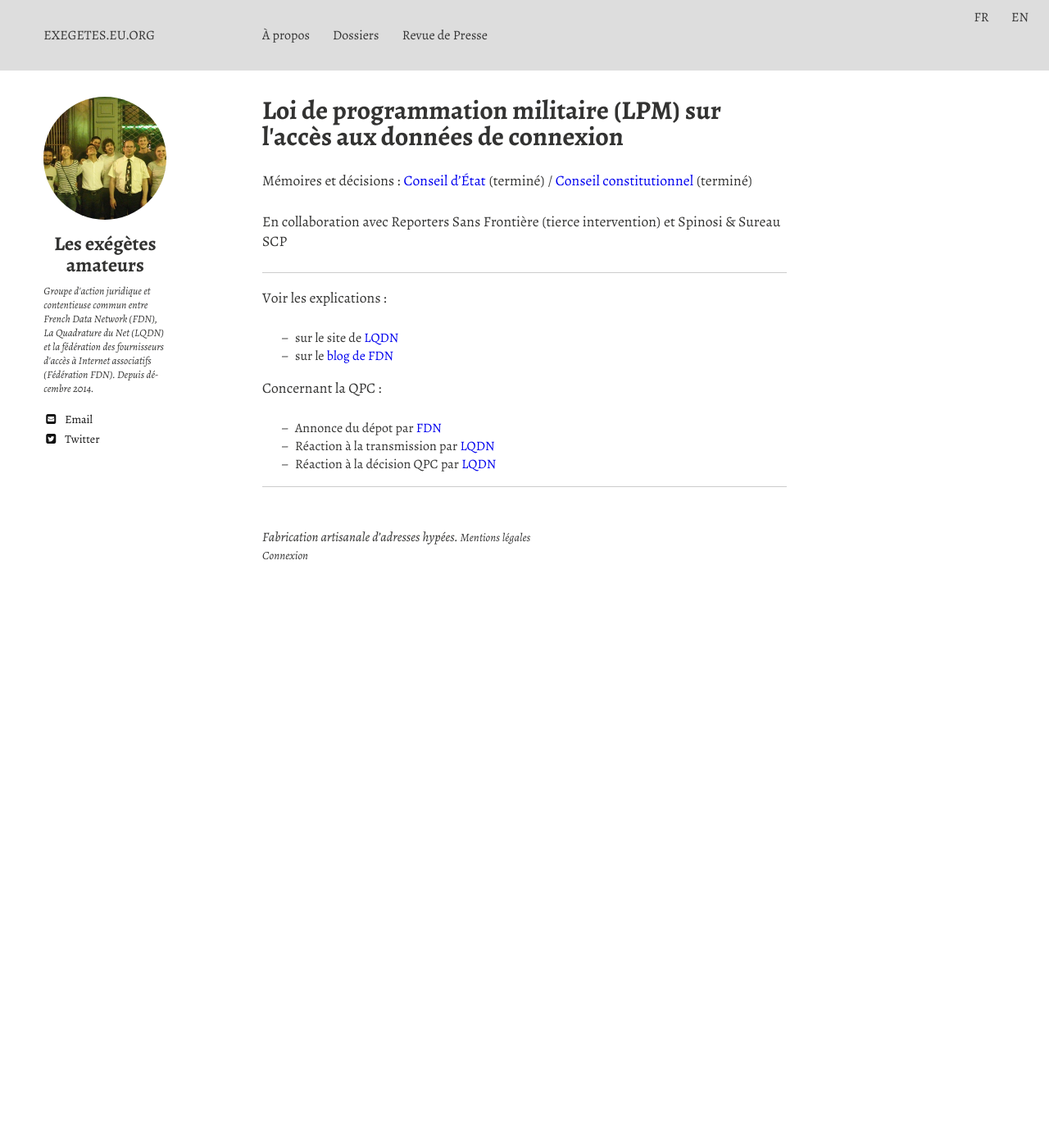
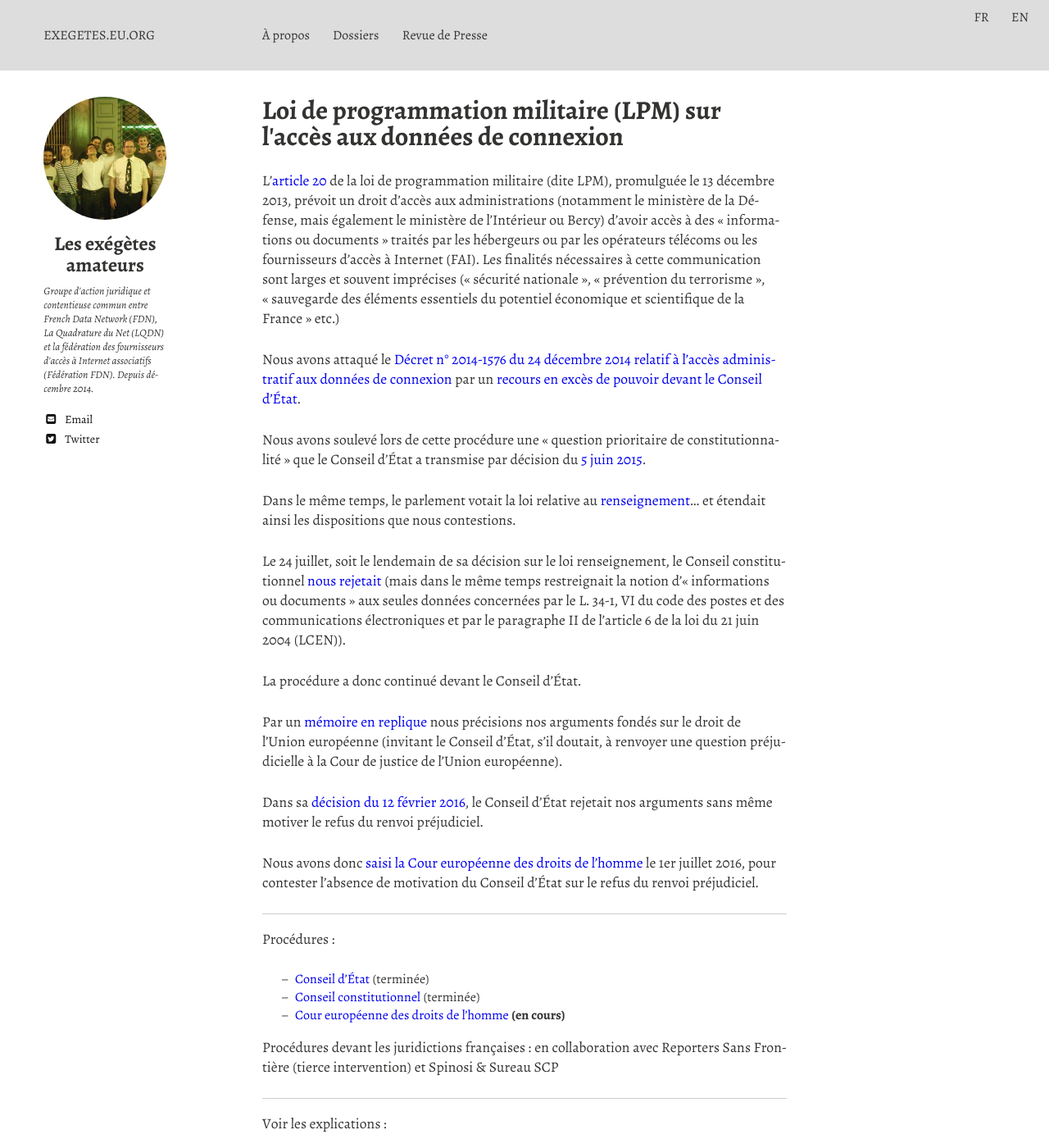
Before and after one commit to hugoroy/exegetes-web, a Jekyll site: the page built from _dossiers/lpm.md, in a window 1280 px wide and 1400 px high. Shown: the whole window at 82% size. Built offline with Jekyll 4.4.1, drawn with Linux system fonts in a browser that asks for light colours; nearby versions of some CDN libraries; some of the changed text lies outside the part shown.

Commit message:
mise à jour des dossiers

```diff
--- a/_dossiers/lpm.md
+++ b/_dossiers/lpm.md
@@ -5,18 +5,73 @@ title: "Loi de programmation militaire (LPM) sur l'accès aux données de connex
 ---
 
 
-Mémoires et décisions : [Conseil d'État][lpmCEtat] (terminé) /
-[Conseil constitutionnel][lpmCConst] (terminé)
+L'[article 20](http://www.legifrance.gouv.fr/eli/loi/2013/12/18/DEFX1317084L/jo#JORFARTI000028338886)
+de la loi de programmation militaire (dite LPM), promulguée le 13
+décembre 2013, prévoit un droit d'accès aux administrations (notamment
+le ministère de la Défense, mais également le ministère de l'Intérieur
+ou Bercy) d'avoir accès à des « informations ou documents » traités
+par les hébergeurs ou par les opérateurs télécoms ou les fournisseurs
+d'accès à Internet (FAI). Les finalités nécessaires à cette
+communication sont larges et souvent imprécises (« sécurité
+nationale », « prévention du terrorisme », « sauvegarde des éléments
+essentiels du potentiel économique et scientifique de la France »
+etc.)
 
-En collaboration avec Reporters Sans Frontière (tierce intervention)
-et Spinosi & Sureau SCP
+Nous avons attaqué le [Décret n° 2014-1576 du 24 décembre 2014 relatif
+à l'accès administratif aux données de
+connexion](https://www.legifrance.gouv.fr/affichTexte.do?cidTexte=JORFTEXT000029958091&dateTexte=&categorieLien=id)
+par un [recours en excès de pouvoir devant le Conseil
+d'État][lpmCEtat].
+
+Nous avons soulevé lors de cette procédure une « question prioritaire
+de constitutionnalité » que le Conseil d'État a transmise par décision
+du [5 juin 2015](https://exegetes.eu.org/recours/lpm/CEtat/2015-06-05-recours_LPM_confirmation_dossier.pdf).
+
+Dans le même temps, le parlement votait la loi relative au
+[renseignement]... et étendait ainsi les dispositions que nous
+contestions.
+
+Le 24 juillet, soit le lendemain de sa décision sur le loi
+renseignement, le Conseil constitutionnel [nous
+rejetait](http://www.conseil-constitutionnel.fr/conseil-constitutionnel/francais/les-decisions/acces-par-date/decisions-depuis-1959/2015/2015-478-qpc/decision-n-2015-478-qpc-du-24-juillet-2015.144165.html)
+(mais dans le même temps restreignait la notion d'« informations ou
+documents » aux seules données concernées par le L. 34-1, VI du code
+des postes et des communications électroniques et par le paragraphe II
+de l'article 6 de la loi du 21 juin 2004 (LCEN)).
+
+La procédure a donc continué devant le Conseil d'État.
+
+Par un [mémoire en
+replique](https://exegetes.eu.org/recours/lpm/CEtat/2016-01-22-FDN%20et%20Quadrature%20du%20net%20(Decret%20LPM)%20-%20Replique%20388.134.pdf)
+nous précisions nos arguments fondés sur le droit de l'Union
+européenne (invitant le Conseil d'État, s'il doutait, à renvoyer une
+question préjudicielle à la Cour de justice de l'Union européenne).
+
+Dans sa [décision du 12 février 2016](https://exegetes.eu.org/recours/lpm/CEtat/2016-02-12-Decision%20CE%20-%20388.1343%20LPM.pdf),
+le Conseil d'État rejetait nos arguments sans même motiver le refus du
+renvoi préjudiciel.
+
+Nous avons donc [saisi la Cour européenne des droits de
+l'homme][lpmCedh] le 1er juillet 2016, pour contester l'absence de
+motivation du Conseil d'État sur le refus du renvoi préjudiciel.
+
+------
+
+Procédures :
+
+ - [Conseil d'État][lpmCEtat] (terminée)
+ - [Conseil constitutionnel][lpmCConst] (terminée)
+ - [Cour européenne des droits de l'homme][lpmCedh] **(en cours)**
+
+Procédures devant les juridictions françaises : en collaboration avec
+Reporters Sans Frontière (tierce intervention) et Spinosi & Sureau SCP
 
 
 -----
 
 Voir les explications :
 
- -   sur le site de [LQDN](https://www.laquadrature.net/fr/decret-lpm-la-quadrature-du-net-depose-un-recours-devant-le-conseil-detat)
+ -  sur le site de [LQDN](https://www.laquadrature.net/fr/decret-lpm-la-quadrature-du-net-depose-un-recours-devant-le-conseil-detat)
  -  sur le [blog de FDN](http://blog.fdn.fr/?post/2015/04/01/Publication-du-recours-contre-le-decret-LPM)
 
 Concernant la QPC :
@@ -37,9 +92,30 @@ Concernant la QPC :
 [filtragecazeneuveCEtat]: /recours/filtragecazeneuve/CEtat/
 [filtragecazeneuveCnil]: /recours/filtragecazeneuve/Cnil/
 [filtragecazeneuveOclctic]: /recours/filtragecazeneuve/Oclctic/
+
 [lpmCEtat]: /recours/lpm/CEtat/
 [lpmCConst]: /recours/lpm/CConst/
+[lpmCedh]: /recours/lpm/Cedh/
+
+[renseignement]: /dossiers/renseignement.html
 [renseignementCEtat]: /recours/renseignement/CEtat/
 [secretdgseCEtat]: /recours/secretdgse/CEtat/
 [verificationcnctrCnctr]: /recours/verificationcnctr/Cnctr/
 [verificationcnctrCEtat]: /recours/verificationcnctr/CEtat/
+
+-----
+
+Calendrier:
+
+ -  26 déc. 2014 : publication du décret 2014-1576
+ -  18 fév. 2015 : dépôt de la requête introductive d'instance
+ -  1er avr. 2015 : constitution de Spinosi + dépôt mémoire QPC
+ -  5 juin 2015 : décision de transmission de la QPC au Conseil constitutionnel
+ -  24 juillet 2015 : décision n° 2015-478 QPC du Conseil constitutionnel
+ -  6 oct. 2015 : réponse du PM
+ -  22 jan. 2016 : réplique Exégètes (soumise par Spinosi)
+ -  27 jan. 2016 : audience
+ -  12 fév. 2016 : décision finale du Conseil d'État
+ -  28 juin 2016 : saisine de la CEDH
+ -  12 août 2016 : fin du délai pour le recours CEDH
+ -  25 octobre 2016 : réception des « étiquettes » de la CEDH pour FDN et LQDN
```
Also changed, not shown: dossiers/index.md (+46 -9 lines).
